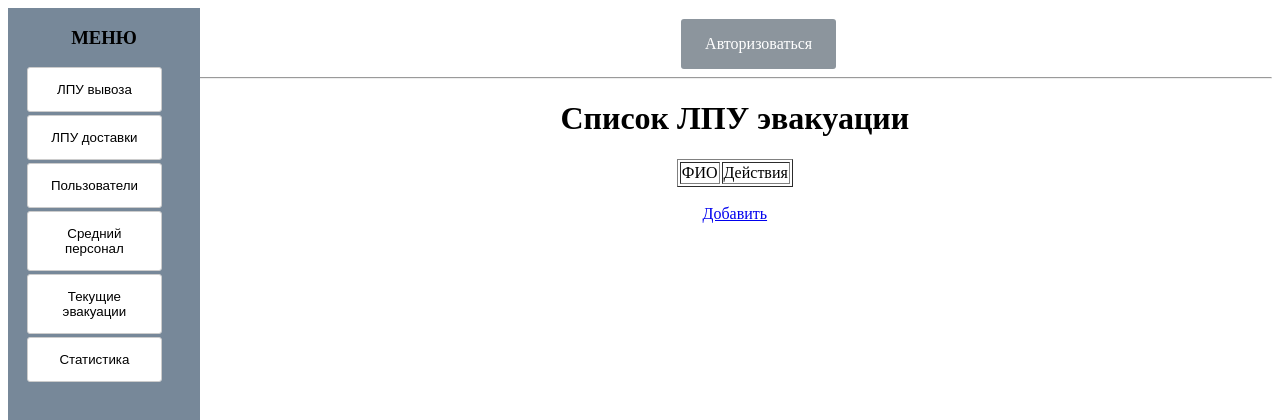
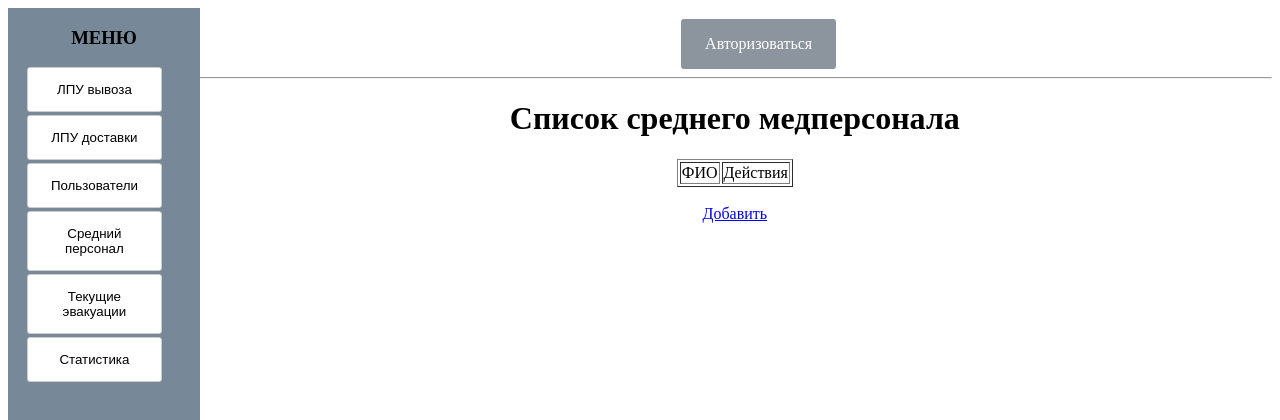
Before and after one commit to ddemchukA/mdp, a Django app: template hospital/templates/templadm/srmpl.html in a window 1280 px wide. Shown: the top 420 px of the page. Run offline with Django 3.2, Linux system fonts and the light colour scheme; the template is opened without the code that fills it, so the values that code supplies are empty.

Commit message:
Update srmpl.html
Исправлена ошибка в html-файле среднего медперсонала

```diff
--- a/hospital/templates/templadm/srmpl.html
+++ b/hospital/templates/templadm/srmpl.html
@@ -1,6 +1,6 @@
 {% extends "templadm/wrapper_h.html" %}
 {% block content %}
-<center> <h1>Список ЛПУ эвакуации</h1></center>
+<center> <h1>Список среднего медперсонала</h1></center>
 <center>
  <table border="1">
    <tr><td>ФИО</td><td>Действия</td></tr>
```
